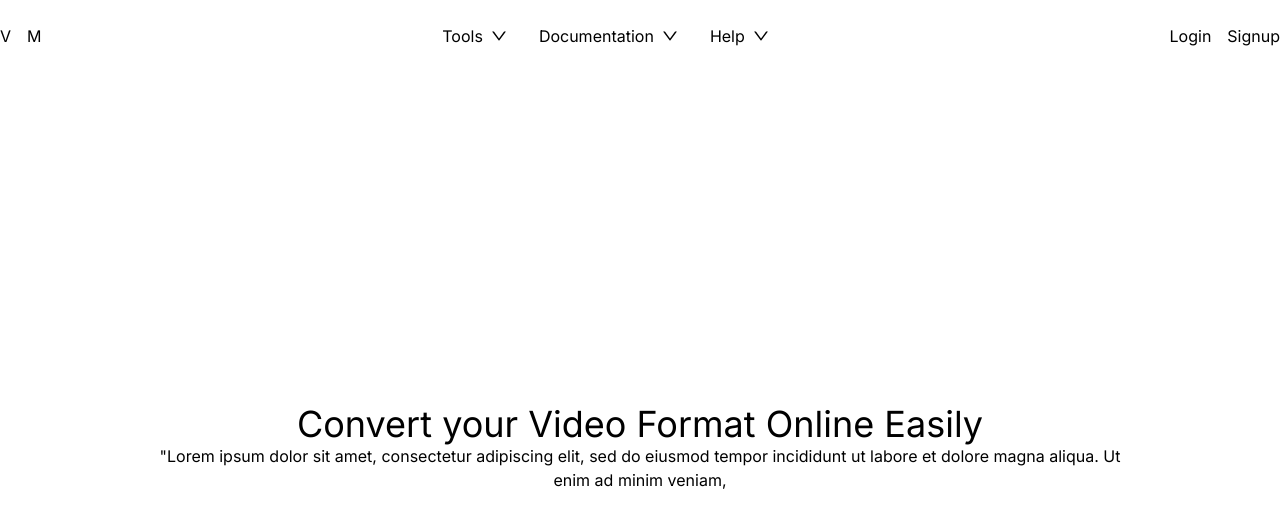
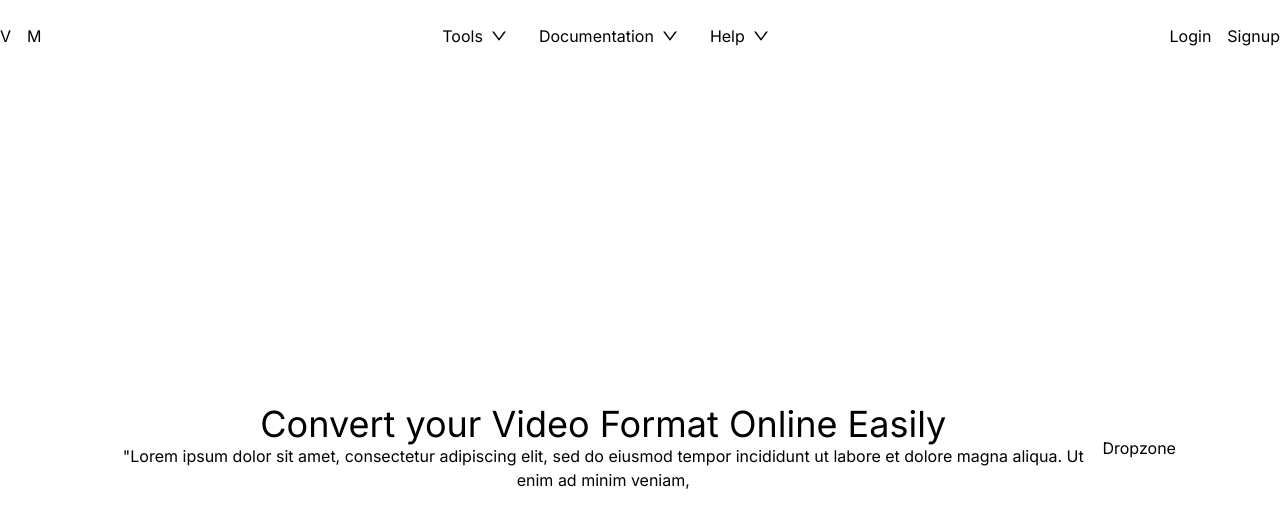
Before and after one commit to video-morph/video-morph-frontend, a Next.js app in the folder video-morph/: page / in a window 1280 px wide. Shown: the top 528 px of the page. Built offline with nearby package versions, Linux system fonts and the light colour scheme.

Commit message:
feat: working on dropzone

```diff
--- a/video-morph/src/app/page.js
+++ b/video-morph/src/app/page.js
@@ -1,4 +1,7 @@
+"use client"
+
 import Image from "next/image";
+import Dropzone from "@/components/dropzone/Dropzone";
 
 export default function Home() {
   return (
@@ -10,7 +13,7 @@ export default function Home() {
           eiusmod tempor incididunt ut labore et dolore magna aliqua. Ut enim ad minim veniam,
         </p>
       </div>
-
+      <Dropzone />
     </main>
   );
 }
--- a/video-morph/src/components/dropzone/dropzone.jsx
+++ b/video-morph/src/components/dropzone/dropzone.jsx
@@ -1,10 +1,19 @@
-import React from 'react'
-import {useDropzone} from 'react-dropzone'
+"use client"
+
+import React from 'react';
+import ReactDropzone from 'react-dropzone';
 
 const Dropzone = () => {
   return (
-    <ReactDropzone>dropzone</ReactDropzone>
-  )
+    <ReactDropzone>
+      {({ getRootProps, getInputProps }) => (
+        <div {...getRootProps()}>
+          <input {...getInputProps()} />
+          <p>Dropzone</p>
+        </div>
+      )}
+    </ReactDropzone>
+  );
 }
 
-export default Dropzone
+export default Dropzone;
```
